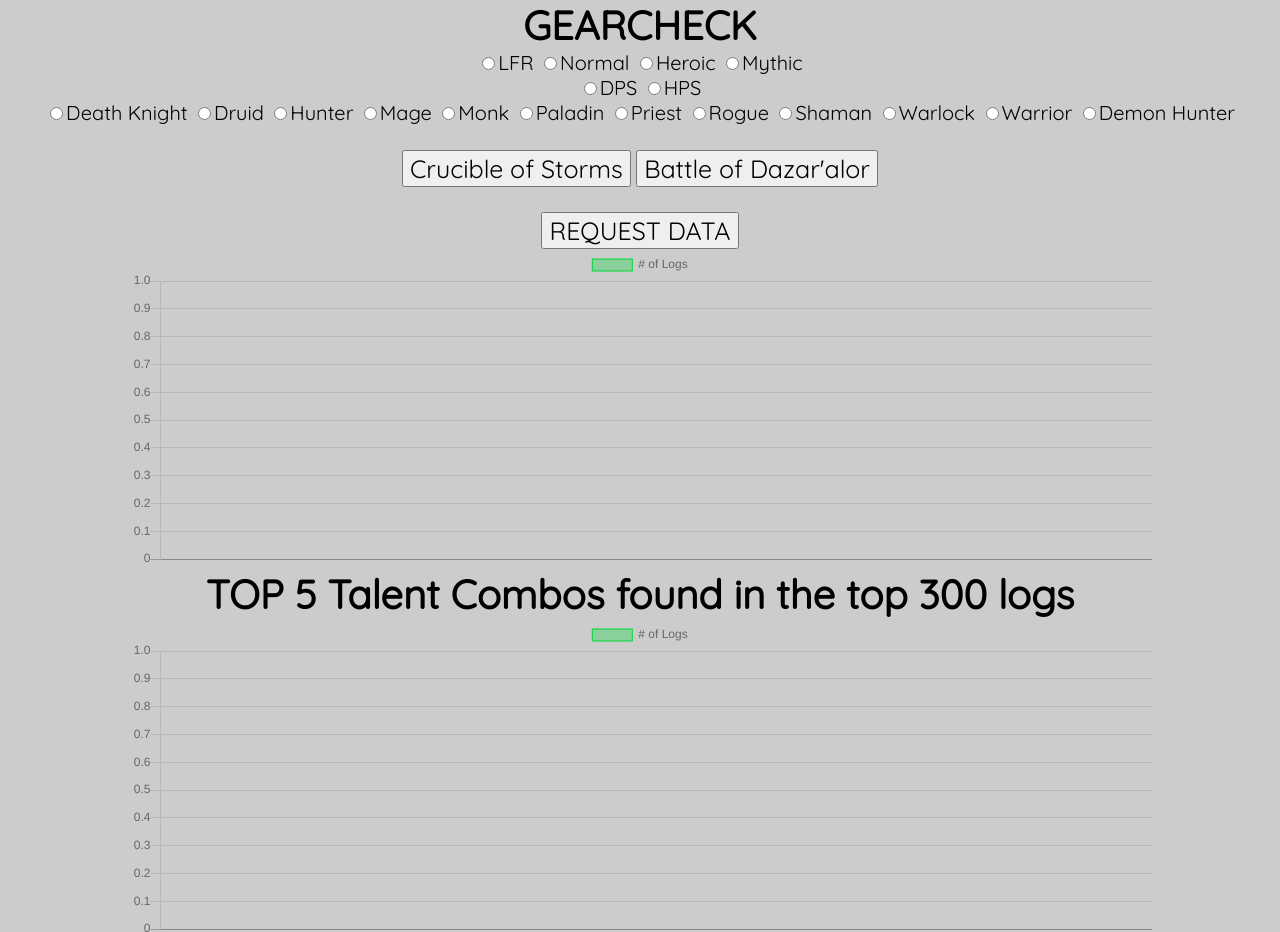
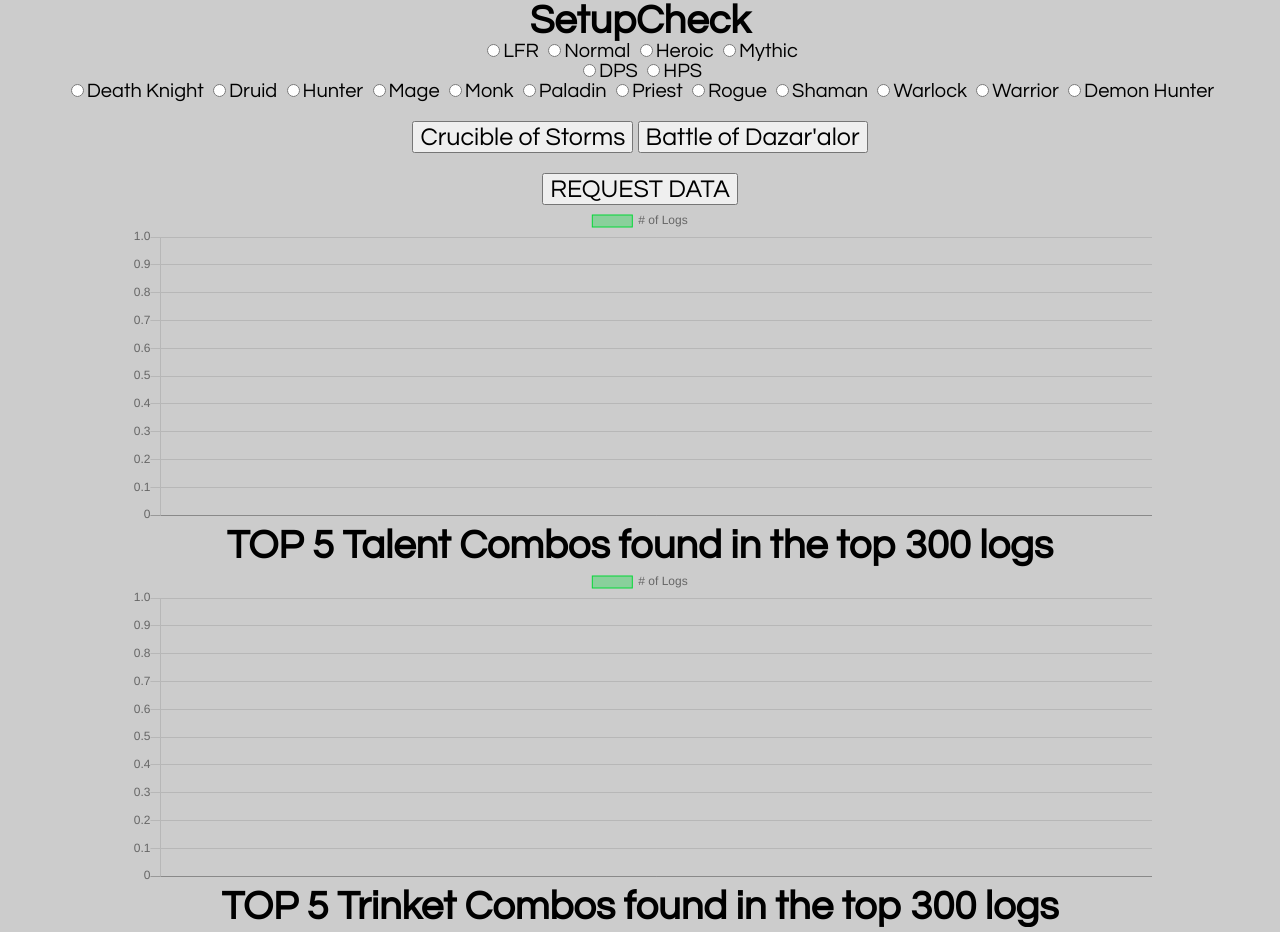
Before and after one commit to Jamesinvi/SetupCheck, a website: page public/index.html in a window 1280 px wide. Shown: the top 932 px of the page. Drawn offline with nearby package versions, Linux system fonts and the light colour scheme; a script that the page names is missing.

Commit message:
new font and title

```diff
--- a/public/index.html
+++ b/public/index.html
@@ -6,10 +6,10 @@
         <script src="http://wow.zamimg.com/widgets/power.js"></script>
         <meta name="viewport" content="width=device-width, initial-scale=1" />
         <link rel="stylesheet" href="style.css">
-        <link href="https://fonts.googleapis.com/css?family=Quicksand&display=swap" rel="stylesheet">
+        <link href="https://fonts.googleapis.com/css?family=Questrial&display=swap" rel="stylesheet">
     </head>
     <body>
-        <h1>GEARCHECK</h1>
+        <h1>SetupCheck</h1>
         <div>
             <form id="difficulty">
                 <input type="radio" name="class" value="1">LFR
--- a/public/style.css
+++ b/public/style.css
@@ -2,11 +2,11 @@
     background-color: #cccccc;
     margin: auto;
     text-align: center;
-    font-family: 'Quicksand', sans-serif;
+    font-family: 'Questrial', sans-serif;
     font-size: 125%;
 }
 button{
-    font-family: 'Quicksand', sans-serif;
+    font-family: 'Questrial', sans-serif;
     font-size: 125%
 }
 div{
```
